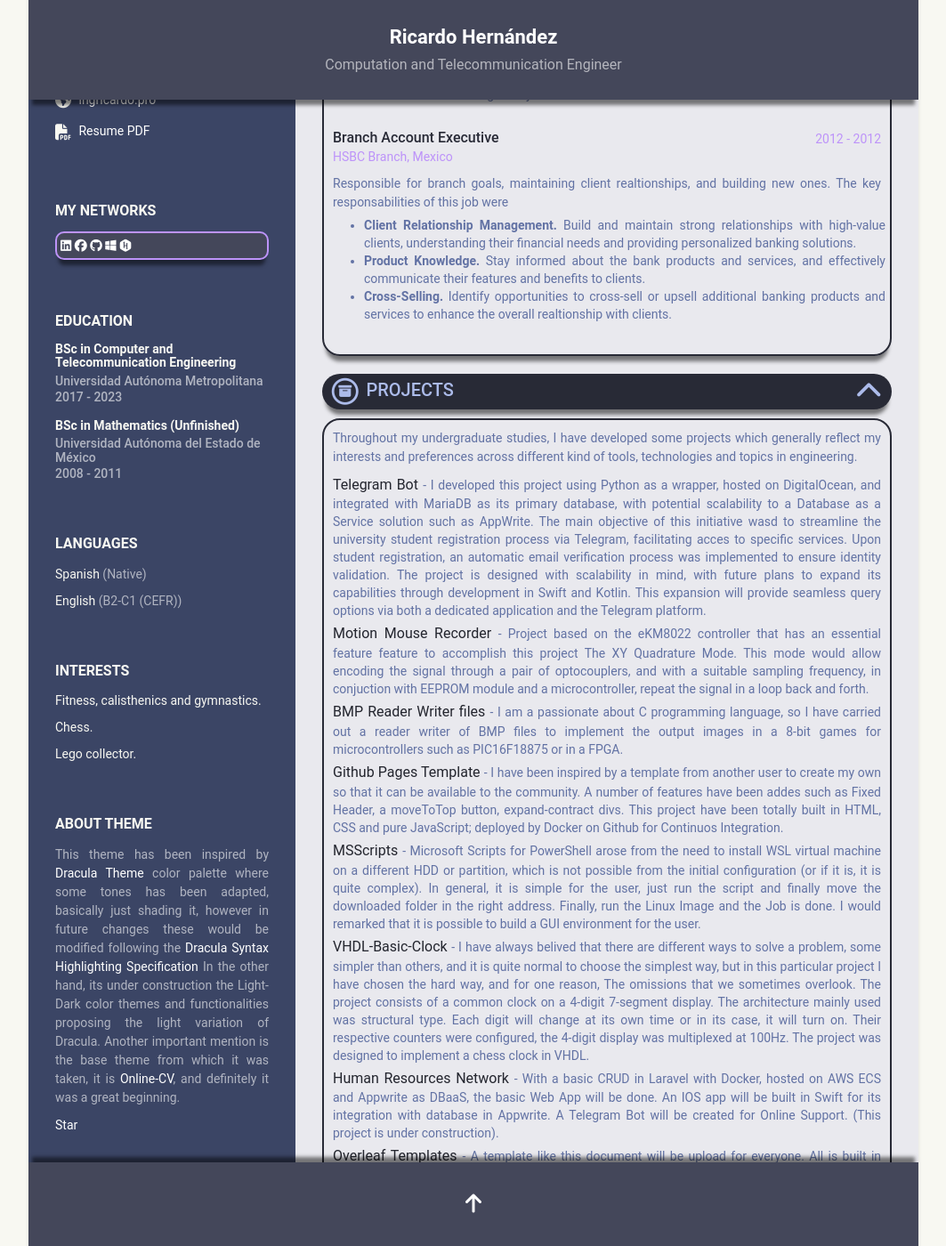
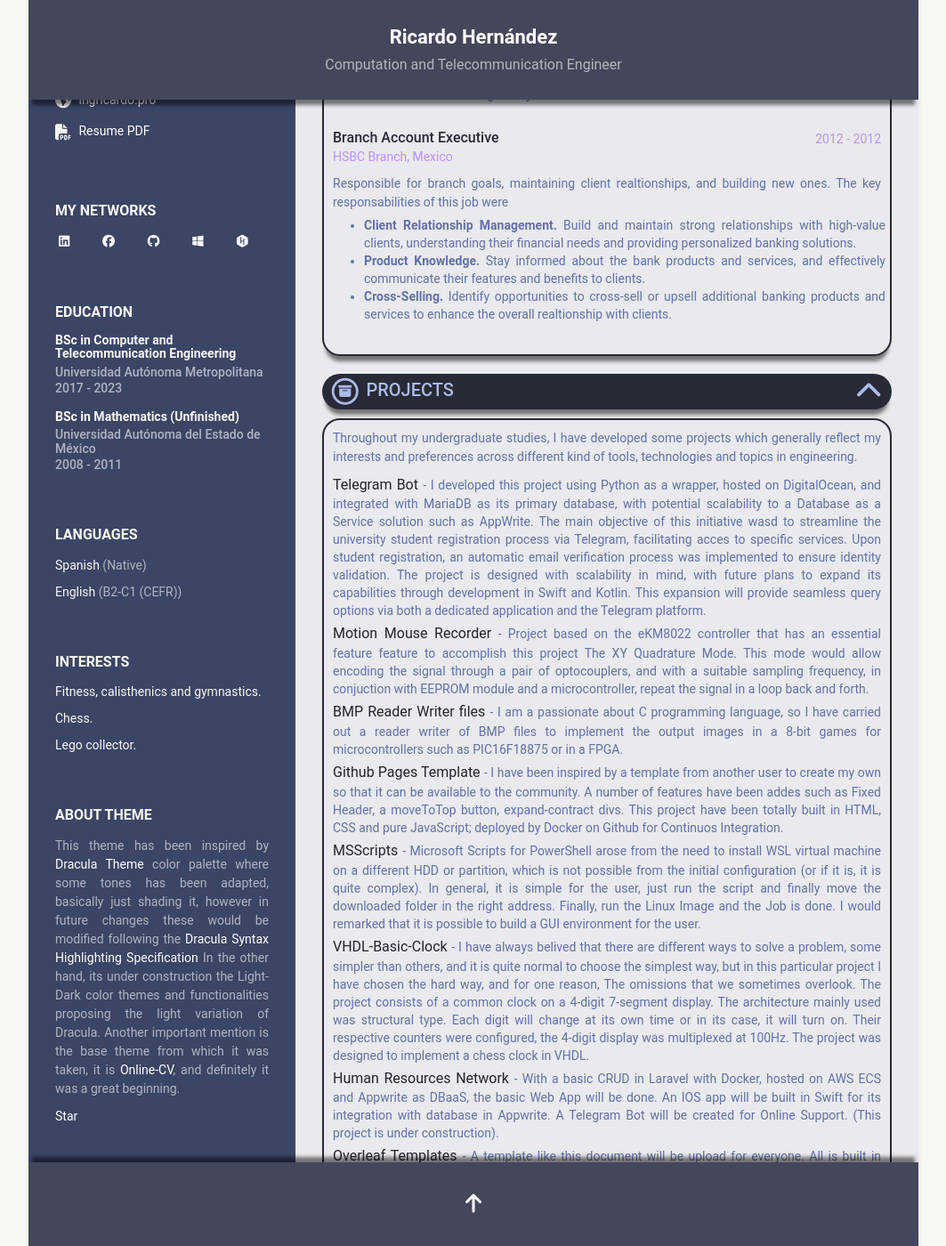
Before and after one commit to RicardoUAMmx/webcode, a Jekyll site: the page built from index.html, in a window 1280 px wide and 1400 px high, scrolled down 1376 px. Shown: the whole window at 89% size, without its empty margins (108-1171 px from the left). Built offline with Jekyll 4.4.1, drawn with Linux system fonts in a browser that asks for light colours.

Commit message:
Fix: Padding Social Networks

```diff
--- a/_includes/socialnets.html
+++ b/_includes/socialnets.html
@@ -6,50 +6,49 @@
 </h2>
 
 <div class="hashtags">
-  <div class="hash">
 
     {% if sidebar.telegram %}
     <a href="https://t.me/{{ sidebar.telegram }}" target="_blank">
-	<i class="fab fa-telegram"></i>
+      <i class="fab fa-telegram social"></i>
     </a>
     {% endif %}
 
     {% if sidebar.linkedin %}
     <a href="https://linkedin.com/in/{{ sidebar.linkedin }}" target="_blank">
-	<i class="fab fa-linkedin"></i>
+      <i class="fab fa-linkedin social"></i>
     </a>
     {% endif %}
 
     {% if sidebar.facebook %}
     <a href="https://facebook.com/{{ sidebar.facebook }}" target="_blank">
-	<i class="fab fa-facebook"></i>
+      <i class="fab fa-facebook social"></i>
     </a>
     {% endif %}
 
     {% if sidebar.github %}
     <a href="http://github.com/{{ sidebar.github }}" target="_blank">
-	<i class="fab fa-github"></i>
+      <i class="fab fa-github social"></i>
     </a>
     {% endif %}
 
     {% if sidebar.microsoft %}
     <a href="https://learn.microsoft.com/en-us/users/{{ sidebar.microsoft }}" target="_blank">
-	<i class="fab fa-windows"></i>
+      <i class="fab fa-windows social"></i>
     </a>
     {% endif %}
 
     {% if sidebar.codewars %}
     <a href="https://www.codewars.com/users/{{ sidebar.codewars }}/completed_solutions" target="_blank">
-	<i class="fab fa-code"></i>
+      <i class="fab fa-code social"></i>
     </a>
     {% endif %}
 
     {% if sidebar.hackerrank %}
     <a href="https://www.hackerrank.com/profile/{{ sidebar.hackerank }}" target="_blank">
-	<i class="fab fa-hackerrank"></i>
+      <i class="fab fa-hackerrank social"></i>
     </a>
     {% endif %}
-  </div>
+
 </div>
 
 </div><!--//socialnets-container-->
--- a/_sass/_base.scss
+++ b/_sass/_base.scss
@@ -91,6 +91,9 @@
 		color: #fff;
 		box-shadow: 0 10px 4px -4px rgba(0, 0, 0, 0.5);
 	  }
+	.social {
+		padding: 4px;
+	}
   }
   .hashtags>* {
 	flex: 1 1 auto;
```
Lines whose indentation alone changed are shown as unchanged.
